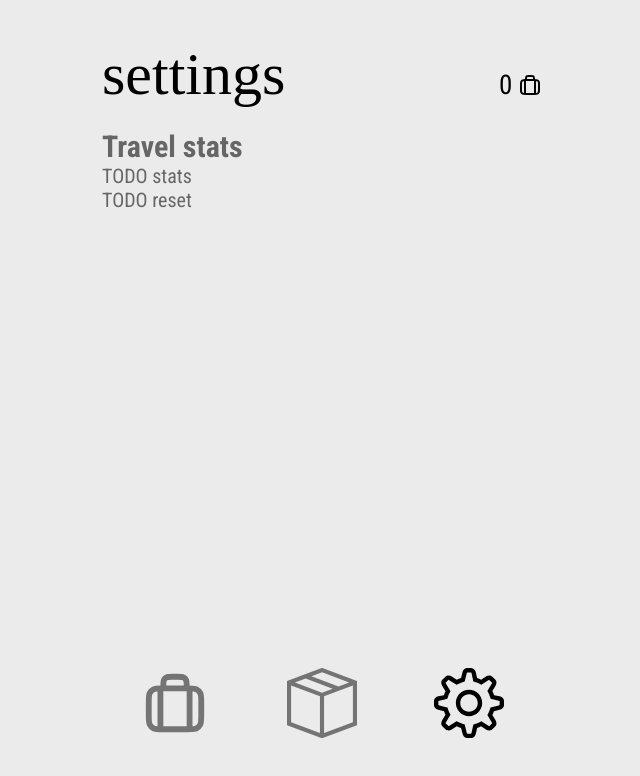
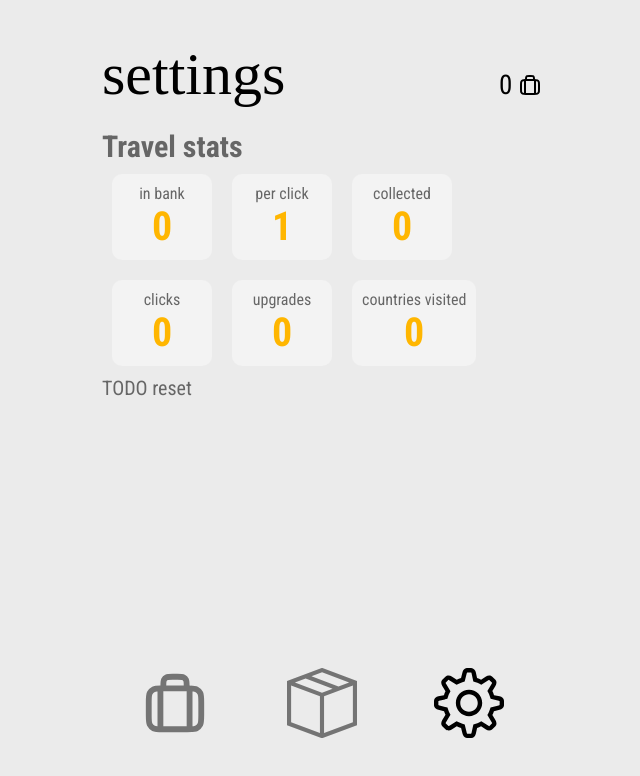
Before and after one commit to MiSa456/travel-clicker, a React (Vite) app: page /settings in a window 1280 px wide. Shown: the top 776 px of the page, without its empty margins (318-958 px from the left). Built offline with nearby package versions, Linux system fonts and the light colour scheme; a web font is replaced by a local one.

Commit message:
lisää tilastoarvojen tulostuksen

```diff
--- a/src/App.jsx
+++ b/src/App.jsx
@@ -19,8 +19,19 @@
   // Luodaan tilamuuttuja, johon tallennetaan tuotelista.
   const [storeitems,setStoreitems] = useState(items);
 
+  // Esitellään pelin laskennalliset alkuarvot.
+  const initialstats = {
+    clicks: 0,
+    balance: 0,
+    increase: 1,
+    itemstobuy: 0,
+    upgrades: 0,
+    collected: 0
+  }
+
   // Luodaan tilamuuttuja, johon tallennetaan pelin laskennalliset tiedot.
-  const [stats, setStats] = useState({clicks: 0, balance: 0, increase: 1, itemstobuy: 0});
+  const [stats, setStats] = useState(initialstats);
+
 
   const handleClick = () => {
     // Tehdään kopio stats-tilamuuttujasta.
@@ -31,6 +42,8 @@
       newstats.balance = round(newstats.balance + newstats.increase, 1);
       // Lasketaan ostettavissa olevien tuotteiden lukumäärä.
       newstats.itemstobuy = countBuyableItems(storeitems,newstats.balance);
+      // Kasvatetaan matkapisteiden keräysmäärää.
+       newstats.collected = round(newstats.collected + newstats.increase,1);
       // Tallennetaan päivitetty stats-muuttuja.
     setStats(newstats);
   }
--- /dev/null
+++ b/src/components/Stat.jsx
@@ -0,0 +1,12 @@
+import shortenNumber from "../utils/shortenNumber";
+
+function Stat(props) {
+  return (
+    <div className="stat">
+      <h3>{props.title}</h3>
+      <p>{shortenNumber(props.value)}</p>
+    </div>
+  )
+}
+
+export default Stat;
--- a/src/pages/Settings.jsx
+++ b/src/pages/Settings.jsx
@@ -1,4 +1,5 @@
 import Header from '../components/Header';
+import Stat from '../components/Stat';
 
 function Settings(props) {
   return (
@@ -8,7 +9,12 @@
         <div className="settings">
           <h2>Travel stats</h2>
           <div>
-            TODO stats
+            <Stat title="in bank" value={props.stats.balance} />
+            <Stat title="per click" value={props.stats.increase} />
+            <Stat title="collected" value={props.stats.collected} />
+            <Stat title="clicks" value={props.stats.clicks} />
+            <Stat title="upgrades" value={props.stats.upgrades} />
+            <Stat title="countries visited" value={props.stats.upgrades} />
           </div>
         </div>
         TODO reset
```
